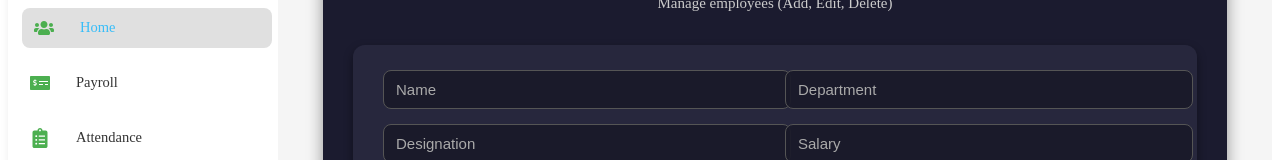
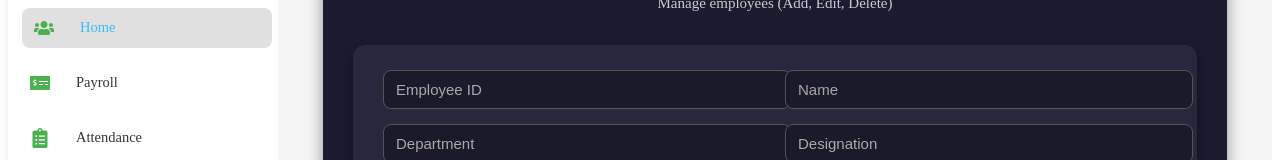
Before and after one commit to abinayakann/Employee-management-system, a React (Vite) app in the folder Frontend/: page /hr-dashboard/employeehr in a window 1280 px wide. Shown: the part 267-427 px from the top of the page. Built offline with nearby package versions, Linux system fonts and the light colour scheme; no server answers.

Commit message:
Added EmployeeID field to HR add employee form with validation

```diff
--- a/Frontend/src/components/HRPages/Employeelisthr.jsx
+++ b/Frontend/src/components/HRPages/Employeelisthr.jsx
@@ -9,6 +9,7 @@ const Listhr = () => {
 
   // Form state for add/update
   const [formData, setFormData] = useState({
+    EmployeeID: "",
     name: "",
     department: "",
     designation: "",
@@ -123,6 +124,14 @@ const Listhr = () => {
 
       {/* Employee Form */}
       <form className="employee-form" onSubmit={handleSubmit}>
+
+        <input
+         type="text"
+         placeholder="Employee ID"
+         value={formData.EmployeeID}
+         onChange={(e) => setFormData({ ...formData, EmployeeID: e.target.value })}
+         required
+        />
         <input
           type="text"
           placeholder="Name"
```
